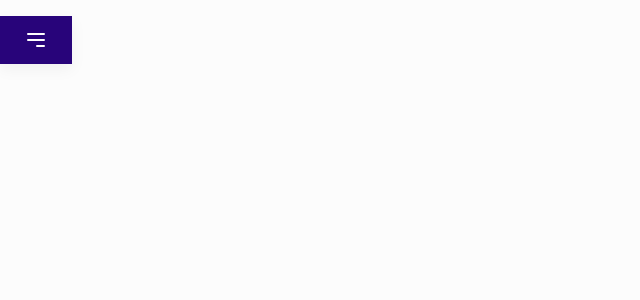
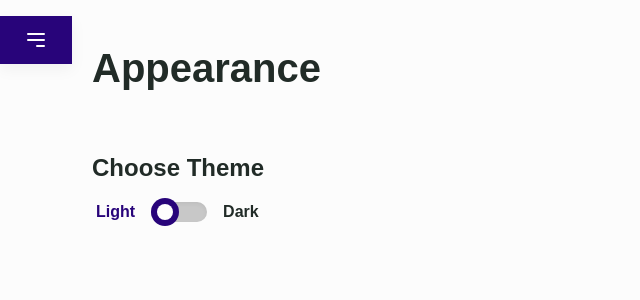
Before and after one commit to UofT-ECE444-Fall2024/project-1-web-application-design-group4-goggle, a Next.js app in the folder frontend/uoftrade/: page /appearance in a window 1280 px wide. Shown: the top 300 px of the page, without its empty margins (0-640 px from the left). Built offline with nearby package versions, Linux system fonts and the light colour scheme.

Commit message:
feature: add page for appearance HUB-57

```diff
--- a/frontend/uoftrade/src/app/appearance/page.tsx
+++ b/frontend/uoftrade/src/app/appearance/page.tsx
@@ -1,21 +1,15 @@
-import Image from "next/image";
 import { Metadata } from "next";
 import React from "react";
-import SettingSidebar from "@/components/SettingSidebar/SettingSidebar";
+import AppearanceEdit from "@/components/Appearance/AppearanceEdit";
+import SettingsContent from "@/components/Settings/SettingsContent";
 
 export const metadata: Metadata = {
-    title: "UofTrade Appearance",
-    description: "This is the Appearance Page for UofTrade",
-    // other metadata
-  };
+  title: "UofTrade User Listings",
+  description: "This is the User Listings Page for UofTrade",
+};
 
-  const AppearancePage = () => {
+const AppearancePage = () => {
+  return <SettingsContent ContentComponent={AppearanceEdit} highlightIndex={3}/>
+};
 
-      return (
-        <>
-            <SettingSidebar highlightIndex={3}/>
-        </>
-      );
-  }
-
-  export default AppearancePage
+export default AppearancePage;
--- a/frontend/uoftrade/src/app/layout.tsx
+++ b/frontend/uoftrade/src/app/layout.tsx
@@ -27,7 +27,7 @@ export default function RootLayout({
   return (
     <html lang="en">
       <body
-        className={`${geistSans.variable} ${geistMono.variable} antialiased bg-[#FCFCFC] dark:bg-black`}
+        className={`${geistSans.variable} ${geistMono.variable} antialiased bg-[#FCFCFC] dark:bg-black-fg`}
       >
         <Providers>
           {children}
--- /dev/null
+++ b/frontend/uoftrade/src/components/Appearance/AppearanceEdit.tsx
@@ -0,0 +1,26 @@
+"use client";
+
+import React, { useState } from "react";
+import { useTheme } from "next-themes";
+import ThemeToggle from "./ThemeToggle";
+
+const AppearanceEdit = () => {
+  const { theme, setTheme } = useTheme();
+  const [ themebool, setThemeBool ] = useState<boolean>(true);
+
+  const switchTheme = (setting:boolean) => {
+    setTheme(theme === "dark" ? "light" : "dark")
+    setThemeBool(setting);
+  }
+
+  return (
+    <div className="container flex flex-col justify-around">
+      <h3 className="my-12 text-3xl leading-8 mr-8 font-bold text-heading-1 dark:text-white-bg sm:text-xl" style={{fontSize: '2.5rem', lineHeight: '1'}}>
+          Appearance
+      </h3>
+      <ThemeToggle title='Choose Theme' leftText="Light" rightText="Dark" state={themebool} setState={switchTheme}/>
+    </div>
+  );
+};
+
+export default AppearanceEdit;
--- /dev/null
+++ b/frontend/uoftrade/src/components/Appearance/ThemeToggle.tsx
@@ -0,0 +1,61 @@
+"use client";
+
+import React from "react";
+
+interface ThemeToggleProps {
+    title: string;
+    leftText: string;
+    rightText: string;
+    state: boolean;
+    setState: Function
+}
+
+const ThemeToggle: React.FC<ThemeToggleProps> = ({ leftText, rightText, title, state, setState }) => {
+
+  return (
+      <div className="w-full">
+        <h4 className="my-4 text-3xl font-bold text-heading-1 dark:text-white-bg sm:text-2xl">
+          {title}
+        </h4>
+        <div className="mb-8 ml-1 flex md:mb-12 lg:mb-16">
+          <span
+            onClick={() => setState(true)}
+            className={`${
+              state
+                ? "pointer-events-none text-primary"
+                : "text-heading-1 dark:text-white-bg"
+            } mr-4 cursor-pointer text-base font-semibold`}
+          >
+            {leftText}
+          </span>
+          <div
+            onClick={() => setState(!state)}
+            className="flex cursor-pointer items-center"
+          >
+            <div className="relative">
+              <div className="h-5 w-14 rounded-full bg-dark-grey shadow-inner"></div>
+              <div
+                className={`${
+                  state ? "" : "translate-x-full"
+                } shadow-switch-1 absolute left-0 top-[-4px] flex h-7 w-7 items-center justify-center rounded-full bg-primary transition`}
+              >
+                <span className="active h-4 w-4 rounded-full bg-white-bg"></span>
+              </div>
+            </div>
+          </div>
+          <span
+            onClick={() => setState(false)}
+            className={`${
+              state
+                ? "text-heading-1 dark:text-white-bg"
+                : "pointer-events-none text-primary"
+            } ml-4 cursor-pointer text-base font-semibold`}
+          >
+            {rightText}
+          </span>
+        </div>
+      </div>
+  );
+};
+
+export default ThemeToggle;
--- a/frontend/uoftrade/src/components/SettingSidebar/SettingSidebar.tsx
+++ b/frontend/uoftrade/src/components/SettingSidebar/SettingSidebar.tsx
@@ -30,7 +30,7 @@ const SettingSidebar = ({ highlightIndex }: {highlightIndex: number}) => {
                     isOpen ? 'translate-x-0' : '-translate-x-full'
                 }`}
             >
-                <div className="flex flex-col justify-between border border-solid border-outline-grey h-full shadow-three max-w-[500px] bg-grey-bg dark:bg-dark">
+                <div className="flex flex-col justify-between border border-solid border-outline-grey h-full shadow-three max-w-[500px] bg-grey-bg-opaque dark:bg-dark-fg">
                     <div className="flex-grow pt-10">
                         <h3 className="mb-6 text-center text-2xl font-bold text-black dark:text-white-bg sm:text-3xl">
                             Settings
--- a/frontend/uoftrade/src/components/Settings/SettingsContent.tsx
+++ b/frontend/uoftrade/src/components/Settings/SettingsContent.tsx
@@ -22,7 +22,7 @@ const SettingsContent: React.FC<SettingsContentProps> = ({ ContentComponent, hig
     <div className="flex flex-col md:flex-row">
       <SettingSidebar highlightIndex={highlightIndex} />
       {!isMobile && (
-        <div className="flex-grow transition-all duration-300">
+        <div className="flex-grow z-50 transition-all duration-300">
           <ContentComponent />
         </div>
       )}
--- a/frontend/uoftrade/tailwind.config.ts
+++ b/frontend/uoftrade/tailwind.config.ts
@@ -19,7 +19,7 @@ const config: Config = {
       'heading-1': '#212B27',
       'subheading': '#32403B',
       'dark-red': '#9c0000',
-      'grey-bg': 'rgba(247, 247, 247, 1)',
+      'grey-bg-opaque': 'rgba(247, 247, 247, 1)',
       'light-grey': 'rgba(217, 217, 217, 0.46)',
       'grey-bg': 'rgba(247, 247, 247, 0.5)',
       'dark-grey': 'rgba(121, 121, 121, 0.4)',
```
